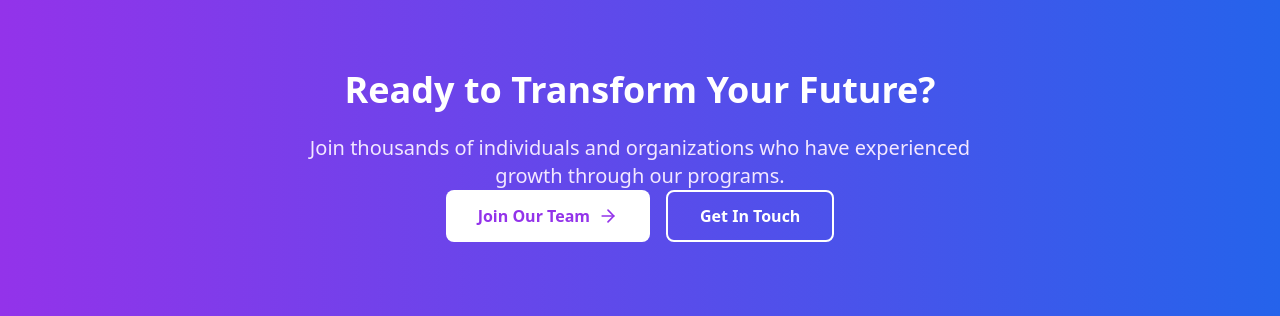
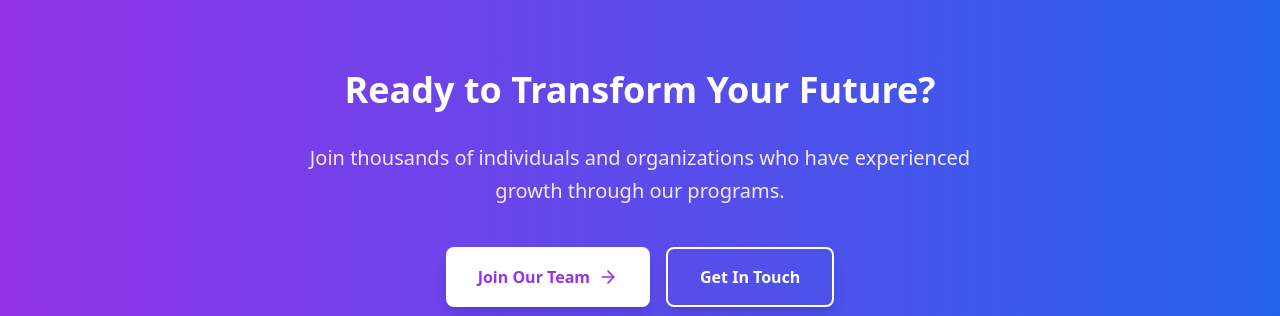
Before and after one commit to absolutely-sharad/PGT-Official_Website, a React (Vite) app: page / in a window 1280 px wide. Shown: the part 2481-2797 px from the top of the page. Built offline with nearby package versions, Linux system fonts and the light colour scheme; no server answers.

Commit message:
Updated Home.tsx

```diff
--- a/src/pages/Home.tsx
+++ b/src/pages/Home.tsx
@@ -235,28 +235,30 @@ const Home = () => {
       <section className="py-20 bg-gradient-to-r from-purple-600 to-blue-600 text-white">
         <div className="max-w-7xl mx-auto px-4 sm:px-6 lg:px-8 text-center">
           <AnimatedCard animation="slideUp">
-            <h2 className="text-3xl md:text-4xl font-bold mb-6">
+            <div className="max-w-4xl mx-auto">
+              <h2 className="text-3xl md:text-4xl font-bold mb-8">
                 Ready to Transform Your Future?
               </h2>
-            <p className="text-xl mb-8 max-w-2xl mx-auto text-purple-100">
+              <p className="text-xl mb-10 max-w-2xl mx-auto text-purple-100 leading-relaxed">
                 Join thousands of individuals and organizations who have experienced growth through our programs.
               </p>
-          </AnimatedCard>
-          <div className="flex flex-col sm:flex-row gap-4 justify-center">
+              <div className="flex flex-col sm:flex-row gap-4 justify-center max-w-md mx-auto">
                 <Link
                   to="/careers"
-              className="bg-white text-purple-600 px-8 py-3 rounded-lg font-semibold hover:bg-gray-100 transition-colors inline-flex items-center justify-center"
+                  className="bg-white text-purple-600 px-8 py-4 rounded-lg font-semibold hover:bg-gray-100 transition-all duration-300 hover:scale-105 inline-flex items-center justify-center shadow-lg"
                 >
                   Join Our Team
                   <ArrowRight className="ml-2 h-5 w-5" />
                 </Link>
                 <Link
                   to="/contact"
-              className="border-2 border-white text-white px-8 py-3 rounded-lg font-semibold hover:bg-white hover:text-purple-600 transition-colors inline-flex items-center justify-center"
+                  className="border-2 border-white text-white px-8 py-4 rounded-lg font-semibold hover:bg-white hover:text-purple-600 transition-all duration-300 hover:scale-105 shadow-lg"
                 >
                   Get In Touch
                 </Link>
               </div>
+            </div>
+          </AnimatedCard>
         </div>
       </section>
     </div>
```
Lines whose indentation alone changed are shown as unchanged.
